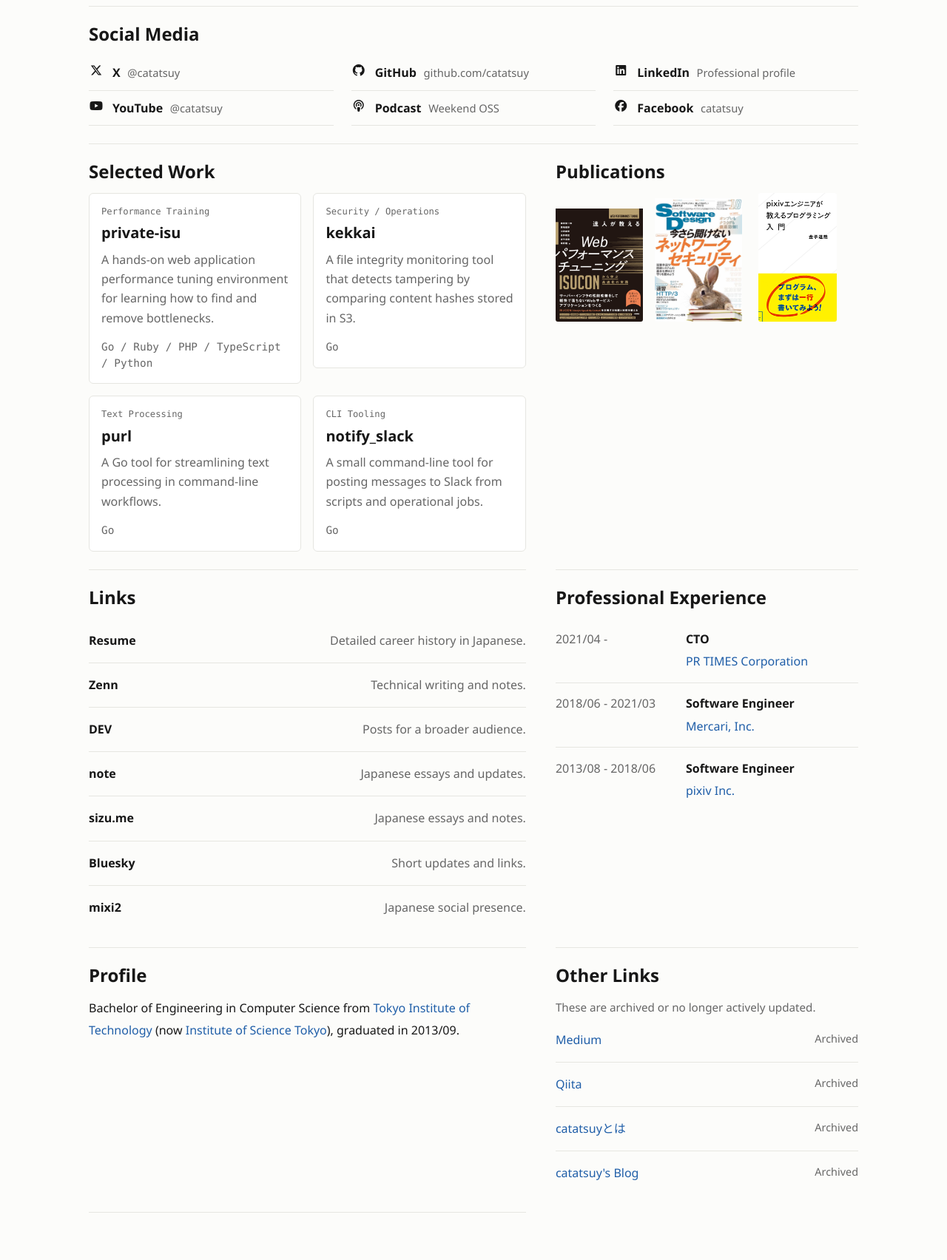
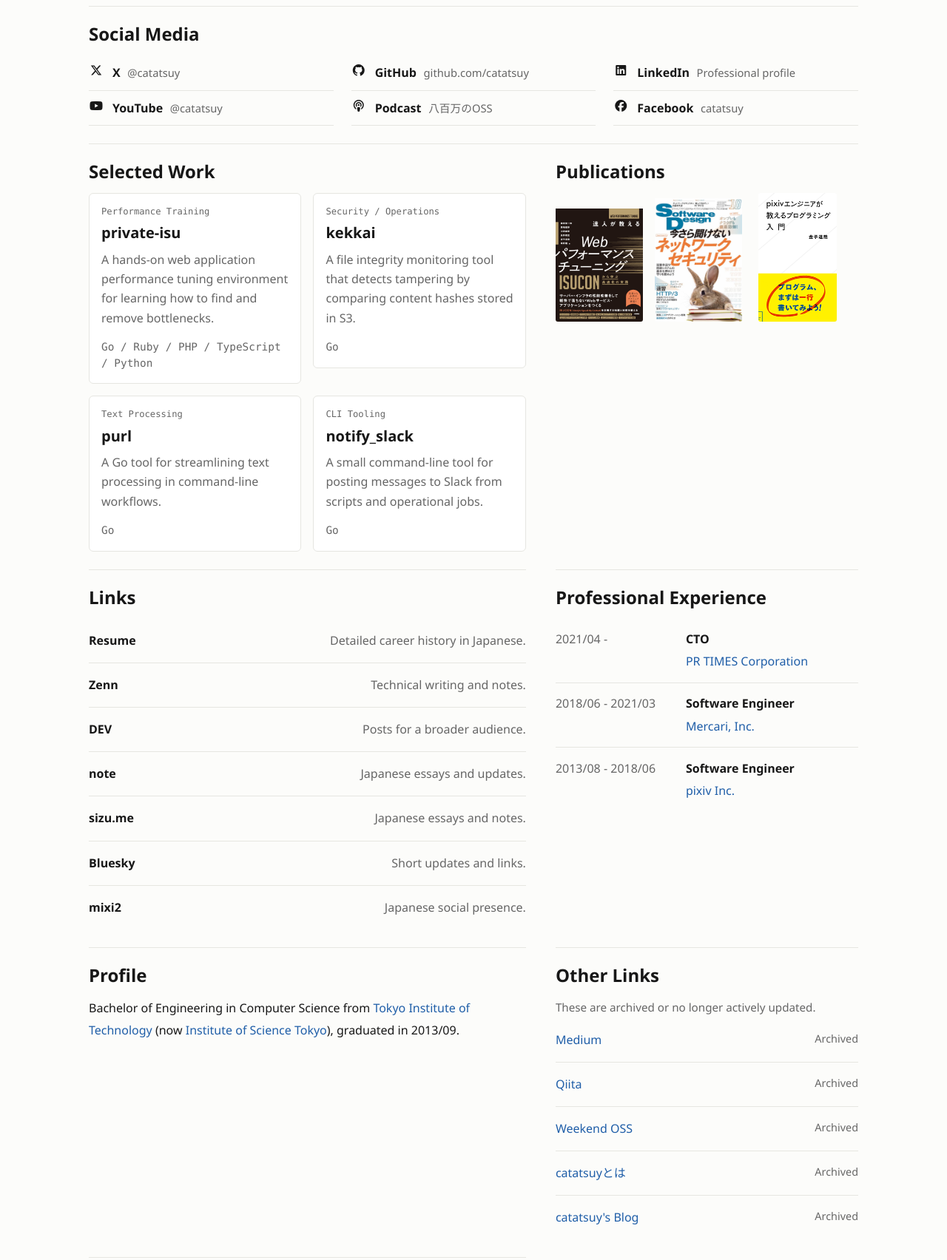
Before and after one commit to catatsuy/catatsuy_org_astro, an Astro site: page / in a window 1280 px wide. Shown: the part 260-1964 px from the top of the page at 74% size. Built offline with nearby package versions, Linux system fonts and the light colour scheme; Astro itself is replaced by a stand-in of ours.

Commit message:
Update Podcast link and add Weekend OSS to archived links

```diff
--- a/src/pages/index.astro
+++ b/src/pages/index.astro
@@ -32,10 +32,10 @@ const socialLinks = [
     handle: "@catatsuy",
   },
   {
-    href: "https://listen.style/p/weekend_oss",
+    href: "https://yaoyorozu-oss.henteko07.com/",
     icon: "fa-solid fa-podcast",
     sns: "Podcast",
-    handle: "Weekend OSS",
+    handle: "八百万のOSS",
   },
   {
     href: "https://facebook.com/catatsuy",
@@ -91,6 +91,10 @@ const archivedLinks = [
   {
     title: "Qiita",
     href: "https://qiita.com/catatsuy",
+  },
+  {
+    title: "Weekend OSS",
+    href: "https://listen.style/p/weekend_oss",
   },
   {
     title: "catatsuyとは",
```
